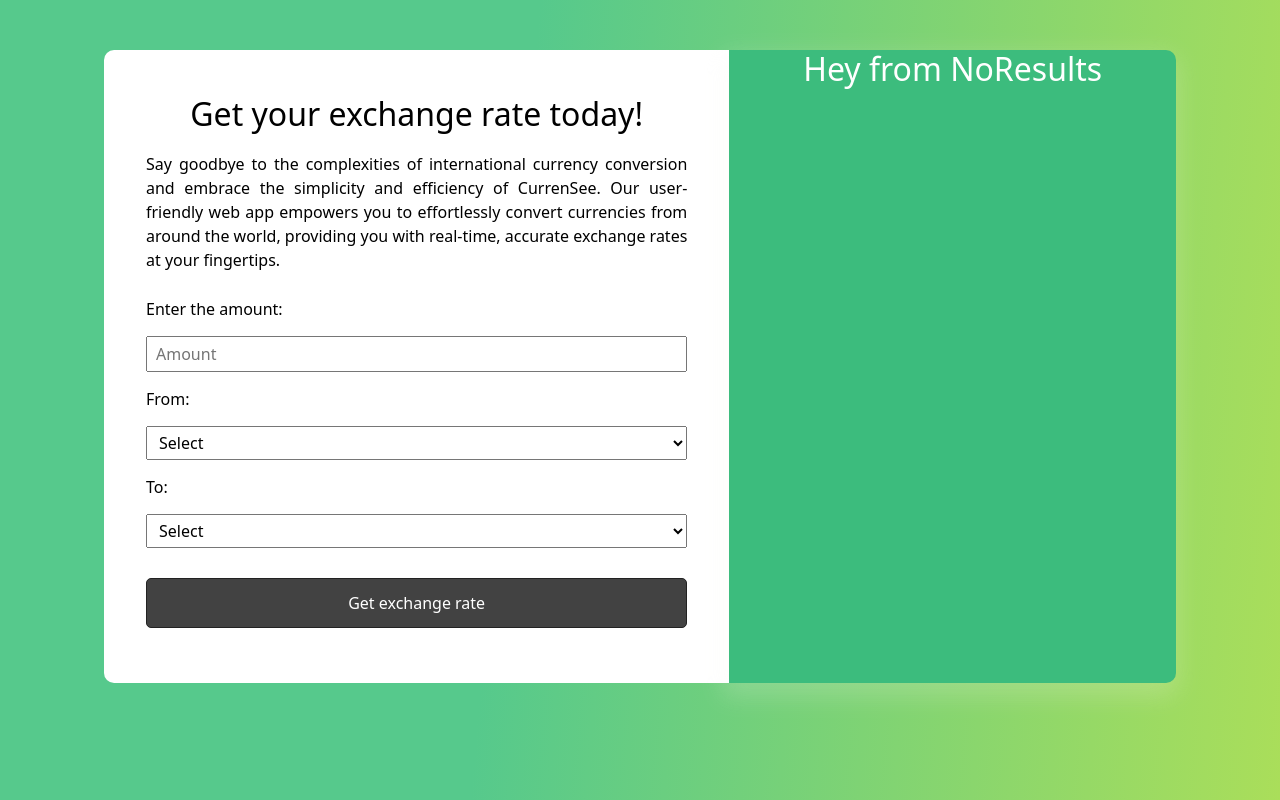
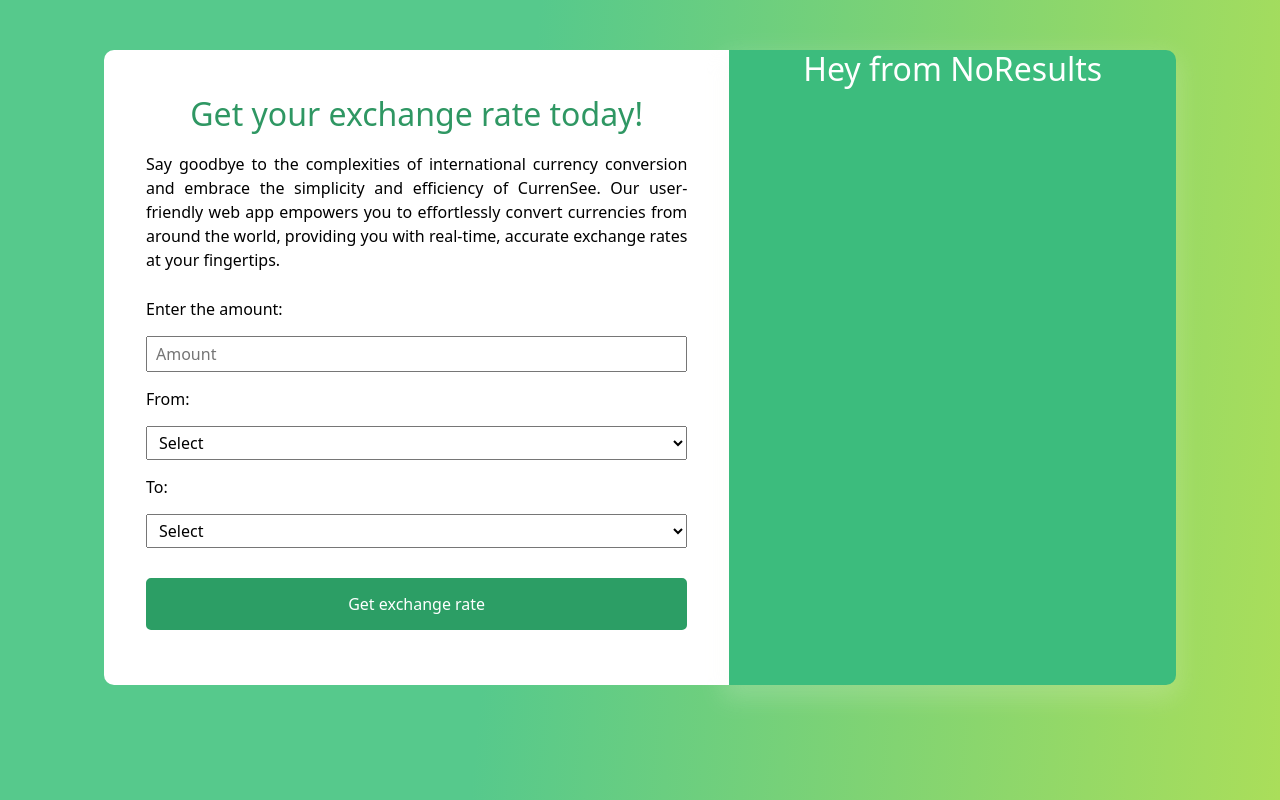
Before and after one commit to MarianaTellezR/currency-converter-mariana-tellez, a React (Create React App) app: page / in a window 1280 px wide. In both pictures the pointer is over the button "Get exchange rate". Built offline with nearby package versions, Linux system fonts and the light colour scheme.

Commit message:
Updated Data.css

```diff
--- a/src/Data.css
+++ b/src/Data.css
@@ -3,11 +3,13 @@
 }
 
 .Data h2 {
-    margin: 19px 0px;
+  margin: 19px 0px;
+  color: #2f9763;
 }
+
 .Data p {
-    text-align: justify;
-    margin: 15px 0px;
+  text-align: justify;
+  margin: 15px 0px;
 }
 
 .Data form {
@@ -33,10 +35,12 @@
   border-radius: 5px;
   background-color: #222222;
   color: white;
-  border: 1px solid #222222;
+  border: 2px solid #222222;
   transition: all 120ms ease-in-out;
 }
 
 .Data button:hover {
-  background-color: #424242;
+  background-color: #2c9e65;
+  border: 2px solid #2c9e65;
+  color: white;
 }
```
